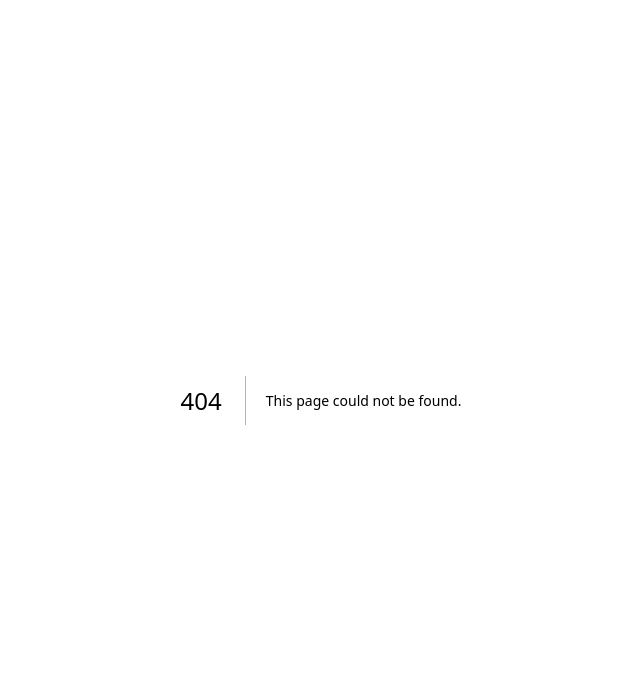
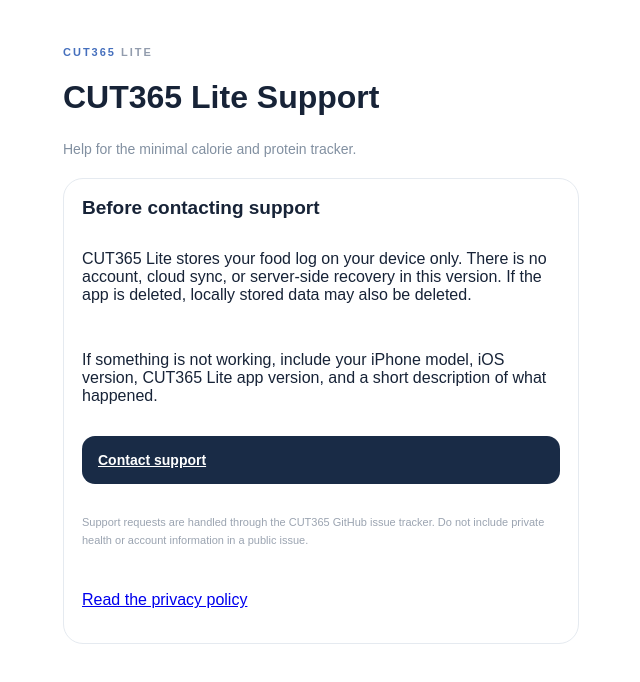
Before and after one commit to ryuawata/cut165, a Next.js app: page /support in a window 1280 px wide. Before the commit this address had no page. Shown: the top 682 px of the page, without its empty margins (319-959 px from the left). Built offline with nearby package versions, Linux system fonts and the light colour scheme.

Commit message:
lite: add public support page

```diff
--- /dev/null
+++ b/app/support/page.tsx
@@ -0,0 +1,17 @@
+import '../lite.css'
+
+export default function SupportPage(){
+ return <main className="liteShell">
+  <div className="liteKicker">CUT365 <span>LITE</span></div>
+  <h1>CUT365 Lite Support</h1>
+  <p className="liteIntro">Help for the minimal calorie and protein tracker.</p>
+  <div className="liteForm">
+   <h2>Before contacting support</h2>
+   <p>CUT365 Lite stores your food log on your device only. There is no account, cloud sync, or server-side recovery in this version. If the app is deleted, locally stored data may also be deleted.</p>
+   <p>If something is not working, include your iPhone model, iOS version, CUT365 Lite app version, and a short description of what happened.</p>
+   <a className="litePrimary" href="https://github.com/ryuawata/cut165/issues/new" target="_blank" rel="noreferrer">Contact support</a>
+   <p className="liteHint">Support requests are handled through the CUT365 GitHub issue tracker. Do not include private health or account information in a public issue.</p>
+   <p><a href="/privacy">Read the privacy policy</a></p>
+  </div>
+ </main>
+}
```
